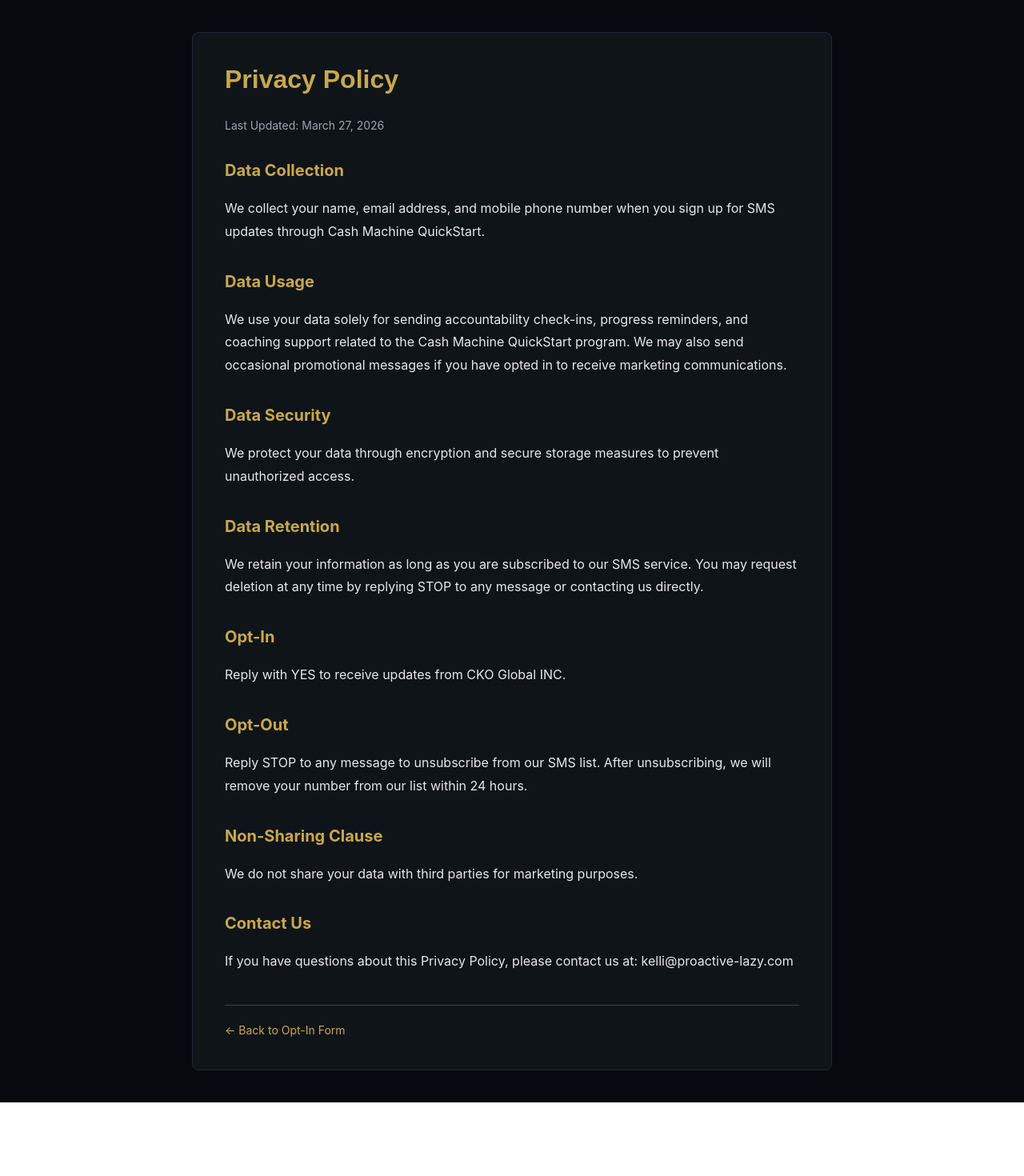
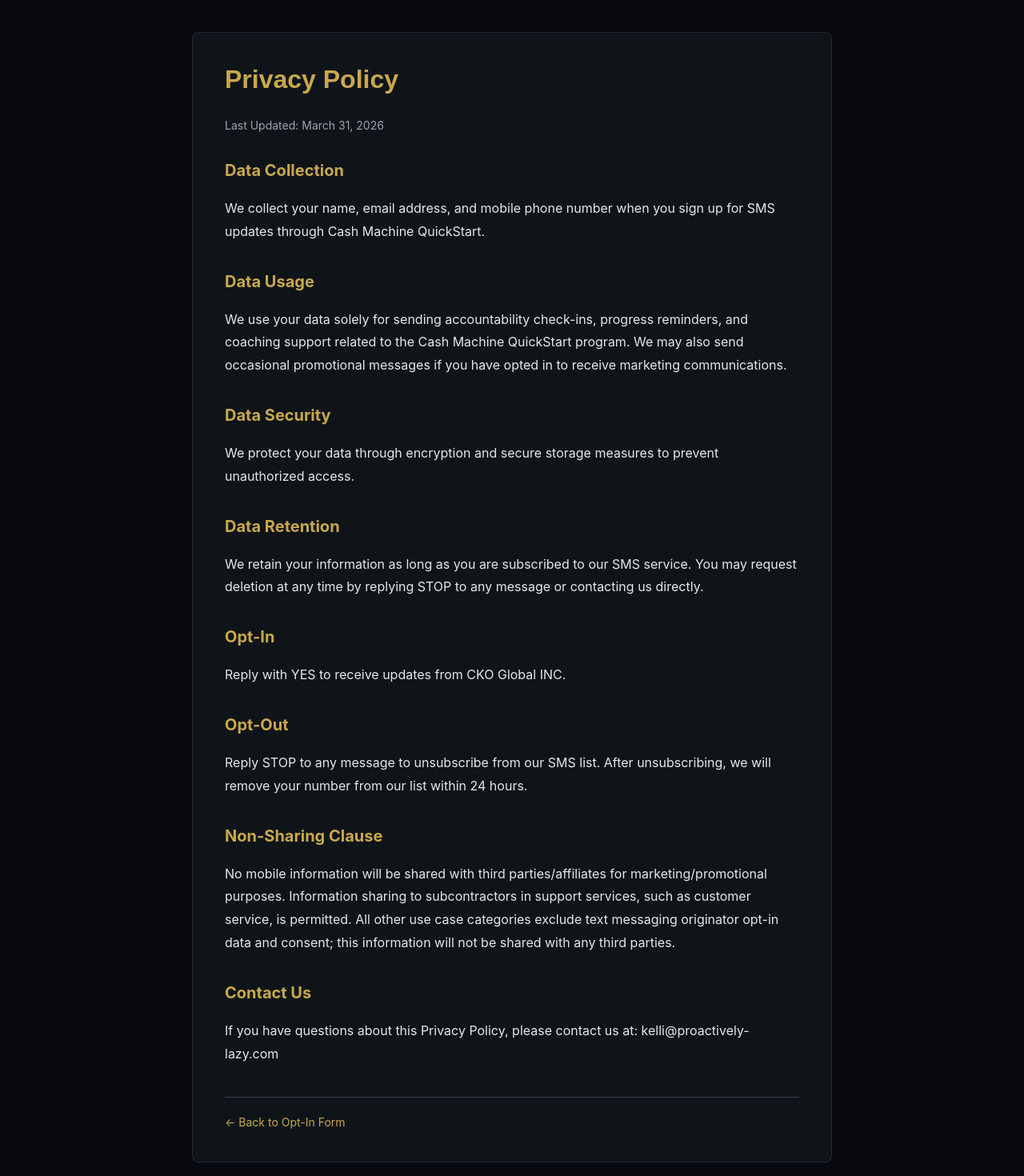
Before and after one commit to CKOGlobal/CashMachineQuickstart, a React (Vite) app: page /privacy in a window 1280 px wide. Shown: the top 1470 px of the page at 80% size. Before the commit the page ends 1378 px from the top, so only its background shows below. Built offline with nearby package versions, Linux system fonts and the light colour scheme.

Commit message:
Add files via upload

```diff
--- a/src/Privacy.jsx
+++ b/src/Privacy.jsx
@@ -24,9 +24,8 @@
         </h1>
 
         <p style={{ color: '#9CA3AF', fontSize: '14px', marginBottom: '30px' }}>
-          Last Updated: March 27, 2026
+          Last Updated: March 31, 2026
         </p>
-
         <div style={{ color: '#E5E7EB', lineHeight: '1.8', fontSize: '16px' }}>
           <h2 style={{ color: '#C9A84C', fontSize: '20px', marginTop: '30px', marginBottom: '15px' }}>
             Data Collection
@@ -35,7 +34,6 @@
             We collect your name, email address, and mobile phone number when you sign up for SMS updates
             through Cash Machine QuickStart.
           </p>
-
           <h2 style={{ color: '#C9A84C', fontSize: '20px', marginTop: '30px', marginBottom: '15px' }}>
             Data Usage
           </h2>
@@ -44,14 +42,12 @@
             support related to the Cash Machine QuickStart program. We may also send occasional promotional
             messages if you have opted in to receive marketing communications.
           </p>
-
           <h2 style={{ color: '#C9A84C', fontSize: '20px', marginTop: '30px', marginBottom: '15px' }}>
             Data Security
           </h2>
           <p style={{ marginBottom: '20px' }}>
             We protect your data through encryption and secure storage measures to prevent unauthorized access.
           </p>
-
           <h2 style={{ color: '#C9A84C', fontSize: '20px', marginTop: '30px', marginBottom: '15px' }}>
             Data Retention
           </h2>
@@ -59,14 +55,12 @@
             We retain your information as long as you are subscribed to our SMS service. You may request
             deletion at any time by replying STOP to any message or contacting us directly.
           </p>
-
           <h2 style={{ color: '#C9A84C', fontSize: '20px', marginTop: '30px', marginBottom: '15px' }}>
             Opt-In
           </h2>
           <p style={{ marginBottom: '20px' }}>
             Reply with YES to receive updates from CKO Global INC.
           </p>
-
           <h2 style={{ color: '#C9A84C', fontSize: '20px', marginTop: '30px', marginBottom: '15px' }}>
             Opt-Out
           </h2>
@@ -74,22 +68,22 @@
             Reply STOP to any message to unsubscribe from our SMS list. After unsubscribing, we will remove
             your number from our list within 24 hours.
           </p>
-
           <h2 style={{ color: '#C9A84C', fontSize: '20px', marginTop: '30px', marginBottom: '15px' }}>
             Non-Sharing Clause
           </h2>
           <p style={{ marginBottom: '20px' }}>
-            We do not share your data with third parties for marketing purposes.
+            No mobile information will be shared with third parties/affiliates for marketing/promotional
+            purposes. Information sharing to subcontractors in support services, such as customer service,
+            is permitted. All other use case categories exclude text messaging originator opt-in data and
+            consent; this information will not be shared with any third parties.
           </p>
-
           <h2 style={{ color: '#C9A84C', fontSize: '20px', marginTop: '30px', marginBottom: '15px' }}>
             Contact Us
           </h2>
           <p style={{ marginBottom: '20px' }}>
-            If you have questions about this Privacy Policy, please contact us at: kelli@proactive-lazy.com
+            If you have questions about this Privacy Policy, please contact us at: kelli@proactively-lazy.com
           </p>
         </div>
-
         <div style={{ marginTop: '40px', paddingTop: '20px', borderTop: '1px solid #374151' }}>
           <a href="/cmqs-opt-in" style={{ color: '#C9A84C', textDecoration: 'none', fontSize: '14px' }}>
             ← Back to Opt-In Form
```
